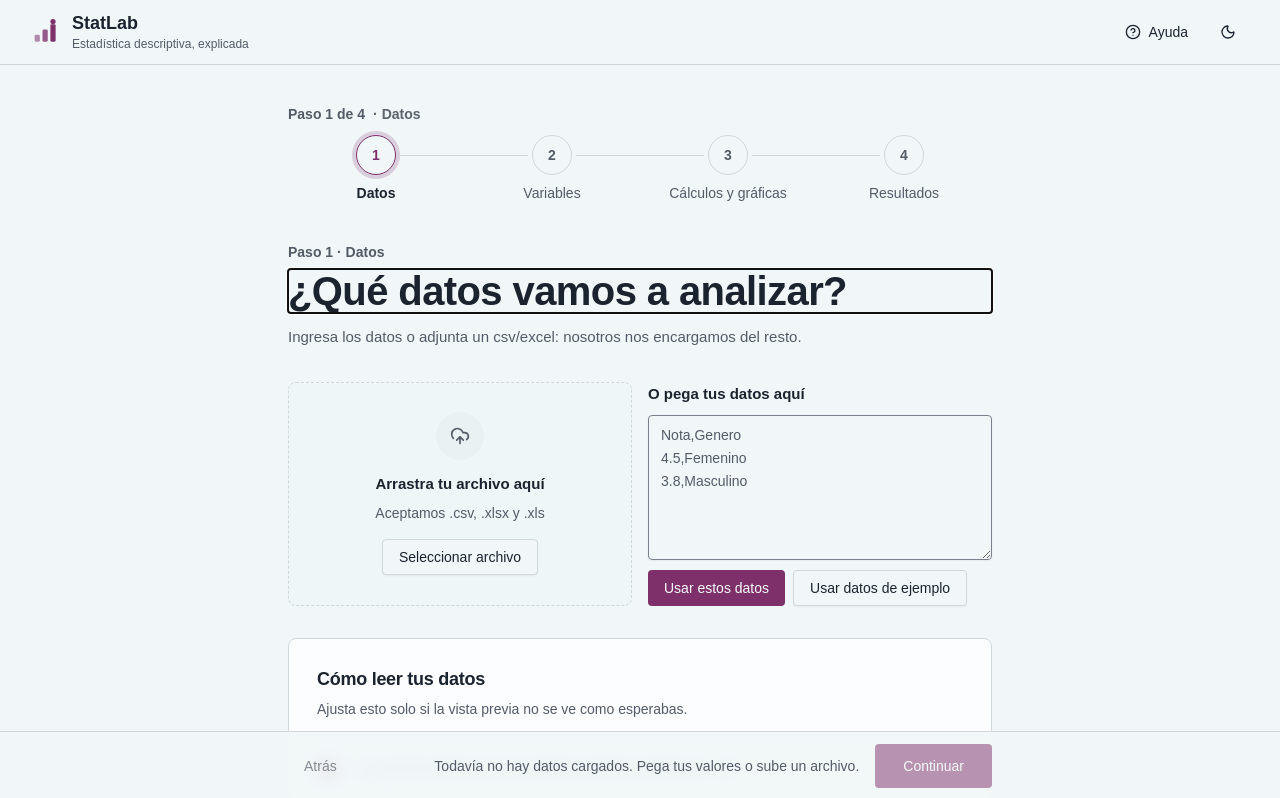
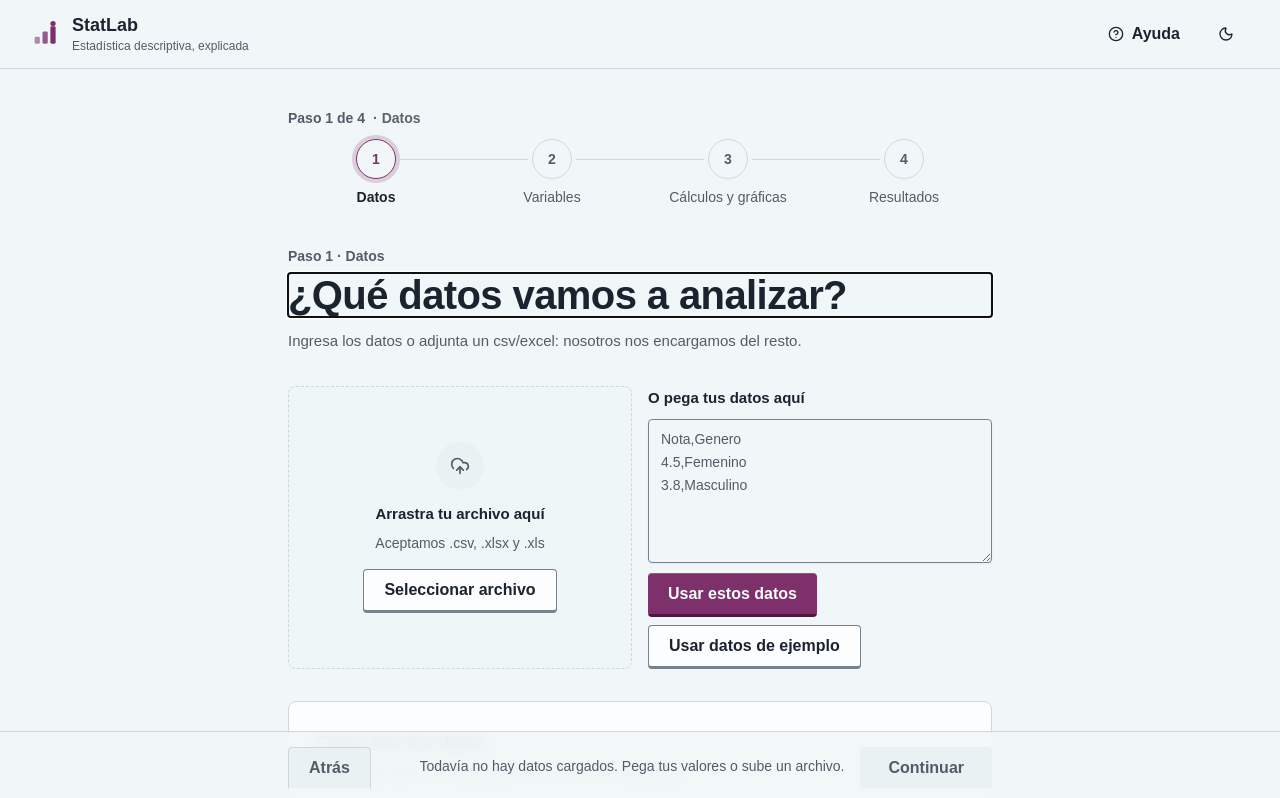
Before and after one commit to JuanGaitanD/estadistica-diego, a Next.js app: page / in a window 1280 px wide. Shown: the top 798 px of the page. Built offline with nearby package versions, Linux system fonts and the light colour scheme; a web font is replaced by a local one.

Commit message:
style(ui): botón con cuerpo, terciario plano y estado de carga
Cara con canto de 3 px que se hunde al pulsar, secundario con material
propio, destructivo para «Sí, empezar de cero» y terciario plano. Prop
loading con aria-busy para «Generar PDF» y «Todas las gráficas».

```diff
--- a/src/components/layout/app-shell.tsx
+++ b/src/components/layout/app-shell.tsx
@@ -123,7 +123,7 @@ function ThemeToggle() {
       type="button"
       variant="ghost"
       size="icon"
-      className="size-10 rounded-full"
+      className="text-foreground"
       aria-label={isDark ? "Cambiar a modo claro" : "Cambiar a modo oscuro"}
       aria-pressed={isDark}
       onClick={() => setTheme(isDark ? "light" : "dark")}
@@ -137,7 +137,7 @@ function HelpSheet() {
   return (
     <Sheet>
       <SheetTrigger asChild>
-        <Button type="button" variant="ghost" className="h-10 rounded-full px-3.5">
+        <Button type="button" variant="ghost" className="text-foreground">
           <HelpCircle className="size-4" aria-hidden="true" />
           <span className="hidden sm:inline">Ayuda</span>
         </Button>
--- a/src/components/ui/button.tsx
+++ b/src/components/ui/button.tsx
@@ -1,30 +1,53 @@
 import * as React from "react";
 import { cva, type VariantProps } from "class-variance-authority";
 import { cn } from "cn";
+import { Loader2 } from "lucide-react";
 import { Slot } from "radix-ui";
 
+/*
+ * Botón con cuerpo (docs/05-diseno.md): cara + canto de 3 px como border-bottom
+ * un paso más oscuro. El canto está dentro del alto total (44 px = 41 + 3), así
+ * que al hundirse (translateY 3 px y canto transparente) nada se mueve alrededor.
+ * `ghost` y `link` son terciarios planos: sin canto, mismo alto.
+ */
 const buttonVariants = cva(
-  "inline-flex shrink-0 items-center justify-center gap-2 rounded-md text-sm font-medium whitespace-nowrap transition-all disabled:pointer-events-none disabled:opacity-50 aria-invalid:border-destructive aria-invalid:ring-destructive/20 dark:aria-invalid:ring-destructive/40 [&_svg]:pointer-events-none [&_svg]:shrink-0 [&_svg:not([class*='size-'])]:size-4",
+  [
+    "relative inline-flex shrink-0 items-center justify-center gap-2 rounded-md bg-clip-padding text-base font-semibold whitespace-nowrap",
+    "transition-[background-color,color,transform,border-color] duration-[90ms] ease-[cubic-bezier(0.22,1,0.36,1)]",
+    "disabled:pointer-events-none data-[loading=true]:pointer-events-none",
+    "motion-reduce:transition-none",
+    "[&_svg]:pointer-events-none [&_svg]:shrink-0 [&_svg:not([class*='size-'])]:size-5",
+  ],
   {
     variants: {
       variant: {
-        default: "bg-primary text-primary-foreground hover:bg-primary/90",
-        destructive: "bg-destructive text-white hover:bg-destructive/90 dark:bg-destructive/60",
-        outline:
-          "border bg-background shadow-xs hover:bg-accent hover:text-accent-foreground dark:border-input dark:bg-input/30 dark:hover:bg-input/50",
-        secondary: "bg-secondary text-secondary-foreground hover:bg-secondary/80",
-        ghost: "hover:bg-accent hover:text-accent-foreground dark:hover:bg-accent/50",
-        link: "text-primary underline-offset-4 hover:underline",
+        default: [
+          "border-b-[3px] border-b-[var(--accion-canto)] bg-primary text-primary-foreground shadow-[inset_0_1px_0_oklch(1_0_0/0.18)]",
+          "hover:bg-[var(--accion-hover)] active:translate-y-[3px] active:border-b-transparent active:shadow-none",
+          "disabled:translate-y-[3px] disabled:border-b-transparent disabled:bg-secondary disabled:text-muted-foreground disabled:shadow-none",
+        ],
+        destructive: [
+          "border-b-[3px] border-b-[var(--peligro-canto)] bg-destructive text-destructive-foreground shadow-[inset_0_1px_0_oklch(1_0_0/0.18)]",
+          "hover:bg-[color-mix(in_oklab,var(--peligro)_88%,var(--texto))] active:translate-y-[3px] active:border-b-transparent active:shadow-none",
+          "disabled:translate-y-[3px] disabled:border-b-transparent disabled:bg-secondary disabled:text-muted-foreground disabled:shadow-none",
+        ],
+        outline: [
+          "border border-b-[3px] border-input bg-card text-foreground",
+          "hover:bg-secondary active:translate-y-[3px] active:border-b-transparent",
+          "disabled:translate-y-[3px] disabled:border-border disabled:border-b-transparent disabled:bg-secondary disabled:text-muted-foreground",
+        ],
+        ghost: [
+          "text-primary hover:bg-accent focus-visible:bg-accent active:bg-accent",
+          "aria-pressed:bg-primary aria-pressed:text-primary-foreground aria-pressed:hover:bg-[var(--accion-hover)]",
+          "disabled:text-muted-foreground",
+        ],
+        link: "text-primary hover:bg-accent focus-visible:bg-accent disabled:text-muted-foreground",
       },
       size: {
-        default: "h-9 px-4 py-2 has-[>svg]:px-3",
-        xs: "h-6 gap-1 rounded-md px-2 text-xs has-[>svg]:px-1.5 [&_svg:not([class*='size-'])]:size-3",
-        sm: "h-8 gap-1.5 rounded-md px-3 has-[>svg]:px-2.5",
-        lg: "h-10 rounded-md px-6 has-[>svg]:px-4",
-        icon: "size-9",
-        "icon-xs": "size-6 rounded-md [&_svg:not([class*='size-'])]:size-3",
-        "icon-sm": "size-8",
-        "icon-lg": "size-10",
+        default: "h-11 px-5 has-[>svg]:px-4",
+        sm: "h-9 gap-1.5 px-3 text-sm has-[>svg]:px-2.5",
+        icon: "size-11",
+        "icon-sm": "size-9",
       },
     },
     defaultVariants: {
@@ -39,10 +62,15 @@ function Button({
   variant = "default",
   size = "default",
   asChild = false,
+  loading = false,
+  children,
+  onClick,
   ...props
 }: React.ComponentProps<"button"> &
   VariantProps<typeof buttonVariants> & {
     asChild?: boolean;
+    /** Conserva cuerpo y ancho, muestra el indicador y no admite un segundo envío. */
+    loading?: boolean;
   }) {
   const Comp = asChild ? Slot.Root : "button";
 
@@ -51,9 +79,26 @@ function Button({
       data-slot="button"
       data-variant={variant}
       data-size={size}
+      data-loading={loading ? "true" : undefined}
+      aria-busy={loading ? true : undefined}
+      aria-disabled={loading ? true : undefined}
       className={cn(buttonVariants({ variant, size, className }))}
+      onClick={
+        loading ? (event: React.MouseEvent<HTMLButtonElement>) => event.preventDefault() : onClick
+      }
       {...props}
-    />
+    >
+      {asChild ? (
+        children
+      ) : (
+        <>
+          {loading ? (
+            <Loader2 className="animate-spin motion-reduce:animate-none" aria-hidden="true" />
+          ) : null}
+          {children}
+        </>
+      )}
+    </Comp>
   );
 }
 
--- a/src/features/analysis/components/contingency-table.tsx
+++ b/src/features/analysis/components/contingency-table.tsx
@@ -182,7 +182,7 @@ export function ContingencyTable({
                 key={option}
                 type="button"
                 size="sm"
-                variant={view === option ? "default" : "outline"}
+                variant="ghost"
                 aria-pressed={view === option}
                 onClick={() => setView(option)}
               >
--- a/src/features/export/components/chart-download-button.tsx
+++ b/src/features/export/components/chart-download-button.tsx
@@ -30,7 +30,7 @@ export function ChartDownloadButton({ elementId, filename }: ChartDownloadButton
       type="button"
       variant="ghost"
       size="sm"
-      disabled={isDownloading}
+      loading={isDownloading}
       onClick={() => void handleClick()}
     >
       Descargar PNG
--- a/src/features/export/components/export-dialog.tsx
+++ b/src/features/export/components/export-dialog.tsx
@@ -120,7 +120,9 @@ export function ExportDialog({
   return (
     <Dialog open={open} onOpenChange={setOpen}>
       <DialogTrigger asChild>
-        <Button variant="default">Exportar PDF…</Button>
+        <Button variant="default" className="col-span-2 sm:col-span-1">
+          Exportar PDF…
+        </Button>
       </DialogTrigger>
       <DialogContent>
         <DialogHeader>
@@ -176,7 +178,8 @@ export function ExportDialog({
         <DialogFooter>
           <Button
             type="button"
-            disabled={!hasSelection || isGenerating}
+            loading={isGenerating}
+            disabled={!hasSelection}
             onClick={() => void handleGenerate()}
           >
             {isGenerating ? "Generando…" : "Generar PDF"}
--- a/src/features/wizard/steps/step-calculations.tsx
+++ b/src/features/wizard/steps/step-calculations.tsx
@@ -111,7 +111,7 @@ export function StepCalculations() {
         </p>
         <Button
           type="button"
-          variant="secondary"
+          variant="outline"
           className="h-10 shrink-0"
           onClick={() => selectUsual()}
         >
--- a/src/features/wizard/steps/step-results.tsx
+++ b/src/features/wizard/steps/step-results.tsx
@@ -283,7 +283,7 @@ export function StepResults() {
                     </Button>
                   </DialogClose>
                   <DialogClose asChild>
-                    <Button type="button" onClick={() => reset()}>
+                    <Button type="button" variant="destructive" onClick={() => reset()}>
                       Sí, empezar de cero
                     </Button>
                   </DialogClose>
--- a/src/features/wizard/wizard.tsx
+++ b/src/features/wizard/wizard.tsx
@@ -90,13 +90,7 @@ export function Wizard() {
           )}
         >
           <div className="flex items-center justify-between gap-4">
-            <Button
-              type="button"
-              variant="ghost"
-              className="h-11"
-              disabled={step === 0}
-              onClick={() => goBack()}
-            >
+            <Button type="button" variant="outline" disabled={step === 0} onClick={() => goBack()}>
               Atrás
             </Button>
             <div className="flex min-w-0 items-center gap-4">
@@ -112,8 +106,7 @@ export function Wizard() {
               {!isLastStep ? (
                 <Button
                   type="button"
-                  size="lg"
-                  className="h-11 px-7"
+                  className="px-7"
                   disabled={!validation.ok}
                   onClick={() => goNext()}
                   {...(!validation.ok ? { "aria-describedby": "motivo-continuar" } : {})}
```
Also changed, not shown: src/features/export/components/export-toolbar.tsx (+18 -23 lines).
